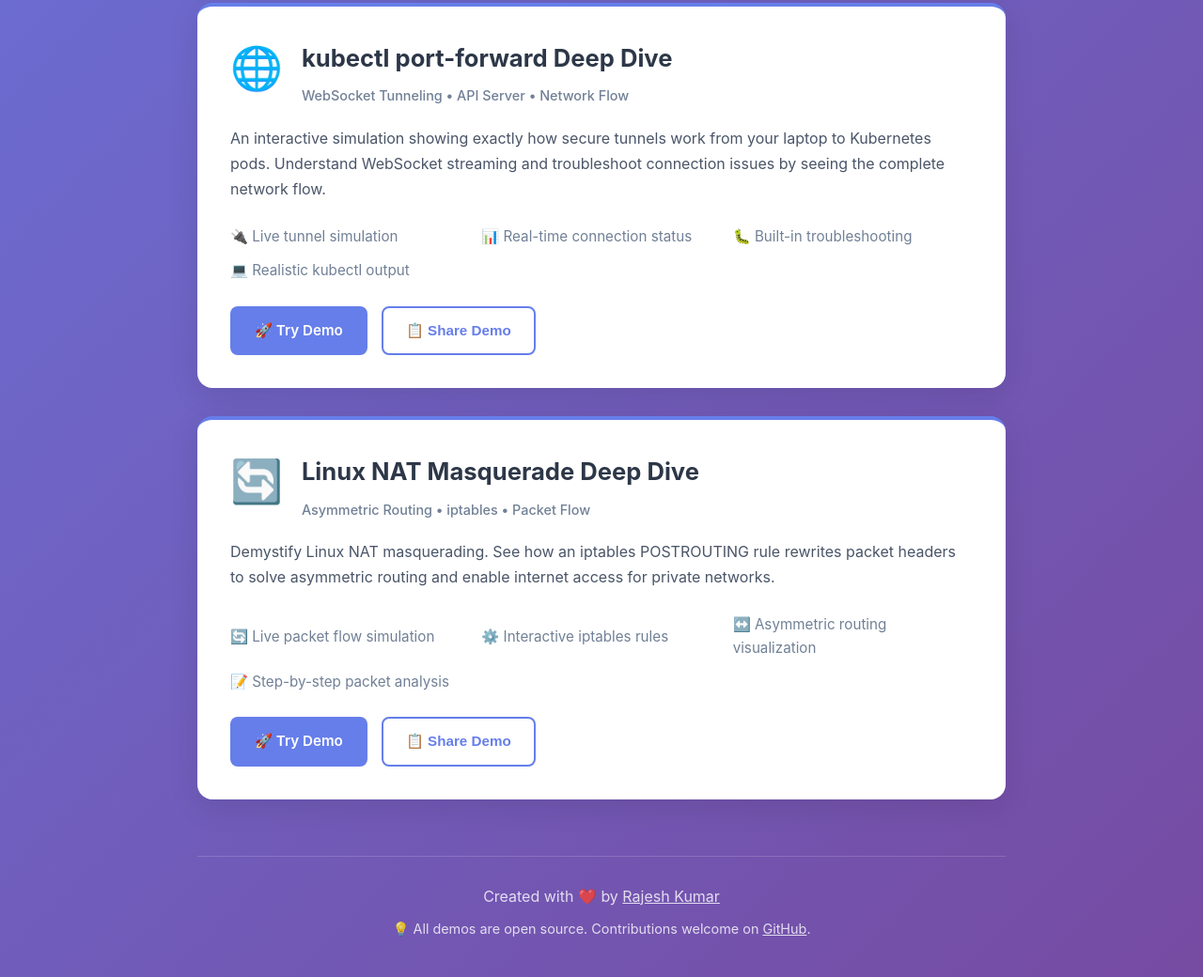
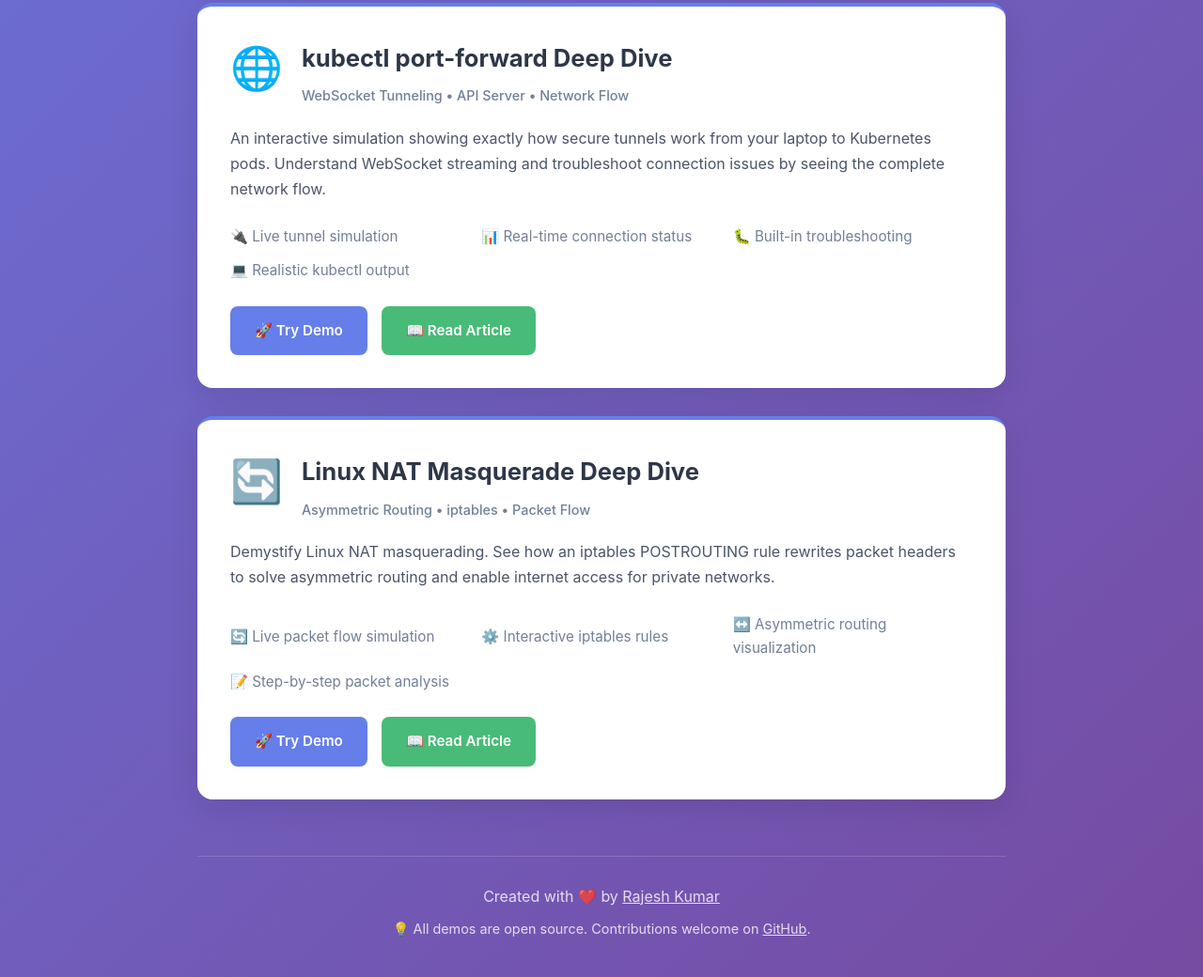
Before and after one commit to rajeshkio/tech-demos, a website: page index.html in a window 1280 px wide. Shown: the part 1353-2393 px from the top of the page at 94% size. Drawn offline with Linux system fonts and the light colour scheme.

Commit message:
updated the box to redirect to blogs

```diff
--- a/index.html
+++ b/index.html
@@ -354,7 +354,7 @@
 
                     <div class="demo-actions">
                         <a href="kubectl-portforward-demo.html" class="btn btn-primary">🚀 Try Demo</a>
-                        <button class="btn btn-outline" onclick="copyDemoUrl('kubectl-portforward-demo.html')">📋 Share Demo</button>
+                        <a href="https://medium.com/@rk90229/from-local-to-pod-how-kubectl-port-forward-bridges-the-gap-0b27af2a7aea" target="_blank" rel="noopener noreferrer" class="btn btn-secondary">📖 Read Article</a>
                     </div>
                 </div>
 
@@ -380,7 +380,8 @@
 
                     <div class="demo-actions">
                         <a href="nat-masquerade-demo.html" class="btn btn-primary">🚀 Try Demo</a>
-                        <button class="btn btn-outline" onclick="copyDemoUrl('nat-masquerade-demo.html')">📋 Share Demo</button>
+                        <a href="https://medium.com/@rk90229/what-is-ip-masquerade-a-simple-explanation-of-this-powerful-nat-feature-445eecca43e8" target="_blank" rel="noopener noreferrer" class="btn btn-secondary">📖 Read Article</a>
+
                     </div>
                 </div>
             </section>
```
